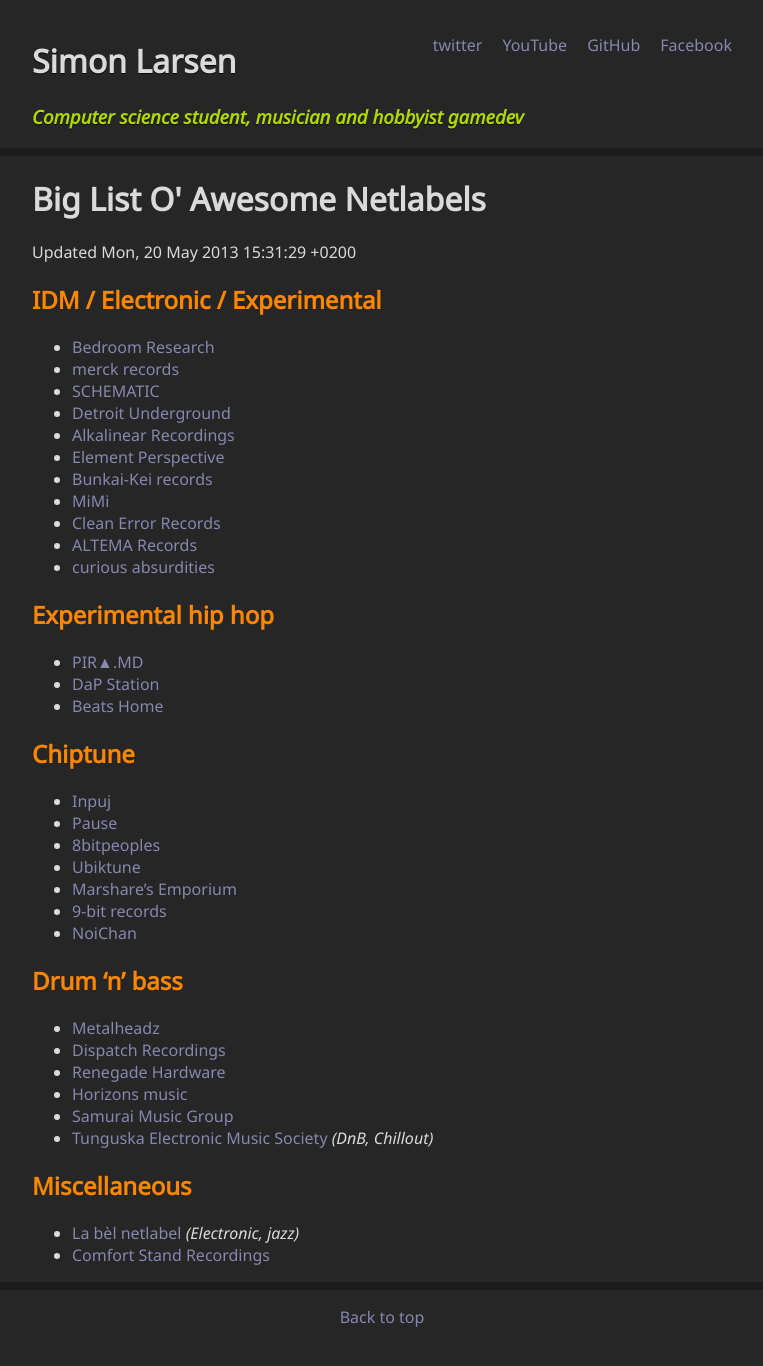
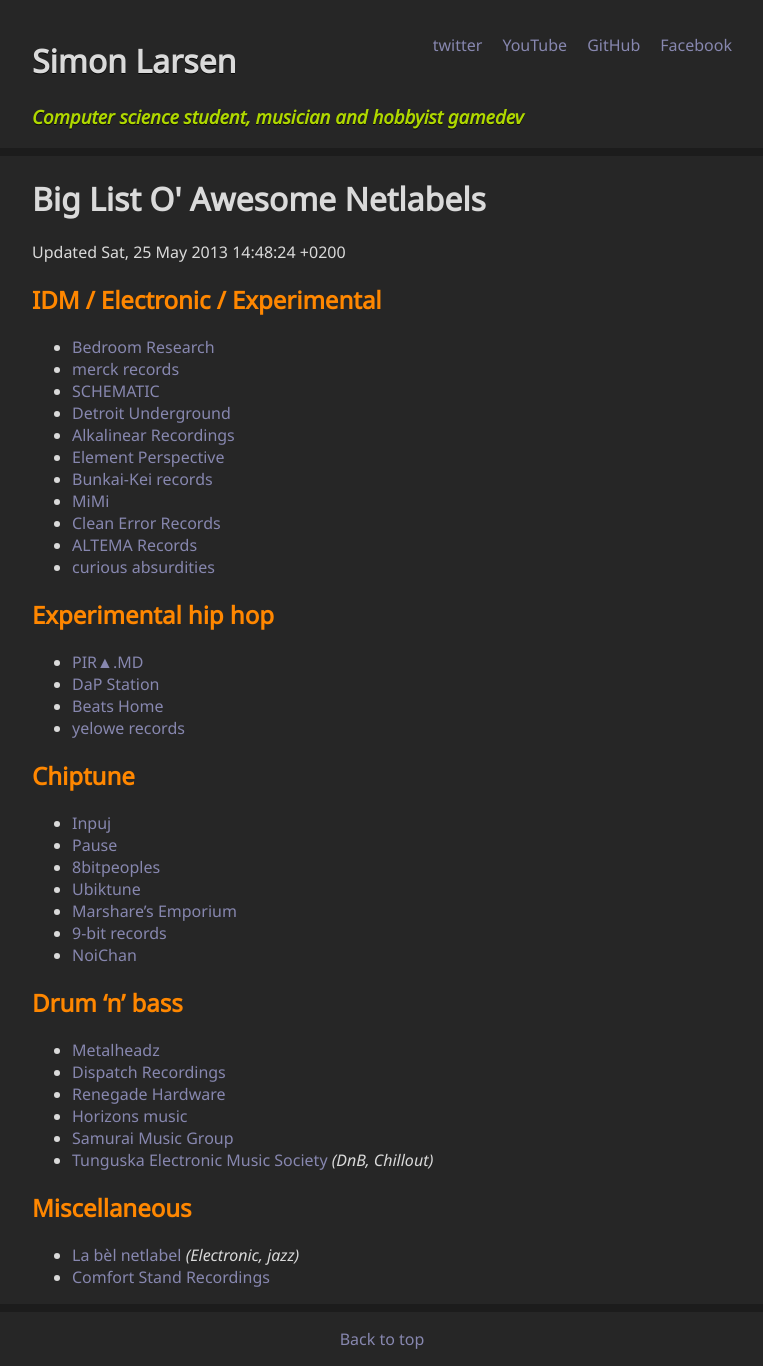
Before and after one commit to SimonLarsen/simonlarsen.github.io, a Jekyll site: the page built from netlabels/index.md, in a window 1280 px wide. Shown: the whole page, without its empty margins (258-1021 px from the left). Built offline with Jekyll 4.4.1, drawn with Linux system fonts in a browser that asks for light colours; before the commit the page ends 1344 px from its top, so only the background shows below that.

Commit message:
added yelowe records

```diff
--- a/netlabels/index.md
+++ b/netlabels/index.md
@@ -2,7 +2,7 @@
 layout: default
 title: Big List O' Awesome Netlabels
 ---
-Updated Mon, 20 May 2013 15:31:29 +0200
+Updated Sat, 25 May 2013 14:48:24 +0200
 
 ## IDM / Electronic / Experimental ##
 
@@ -23,6 +23,7 @@
 * [PIR▲.MD](http://piramdrecords.net/eps)
 * [DaP Station](http://dapstation.bandcamp.com/)
 * [Beats Home](http://beatshome.bandcamp.com/)
+* [yelowe records](https://soundcloud.com/yelowe)
 
 ## Chiptune ##
 
```
